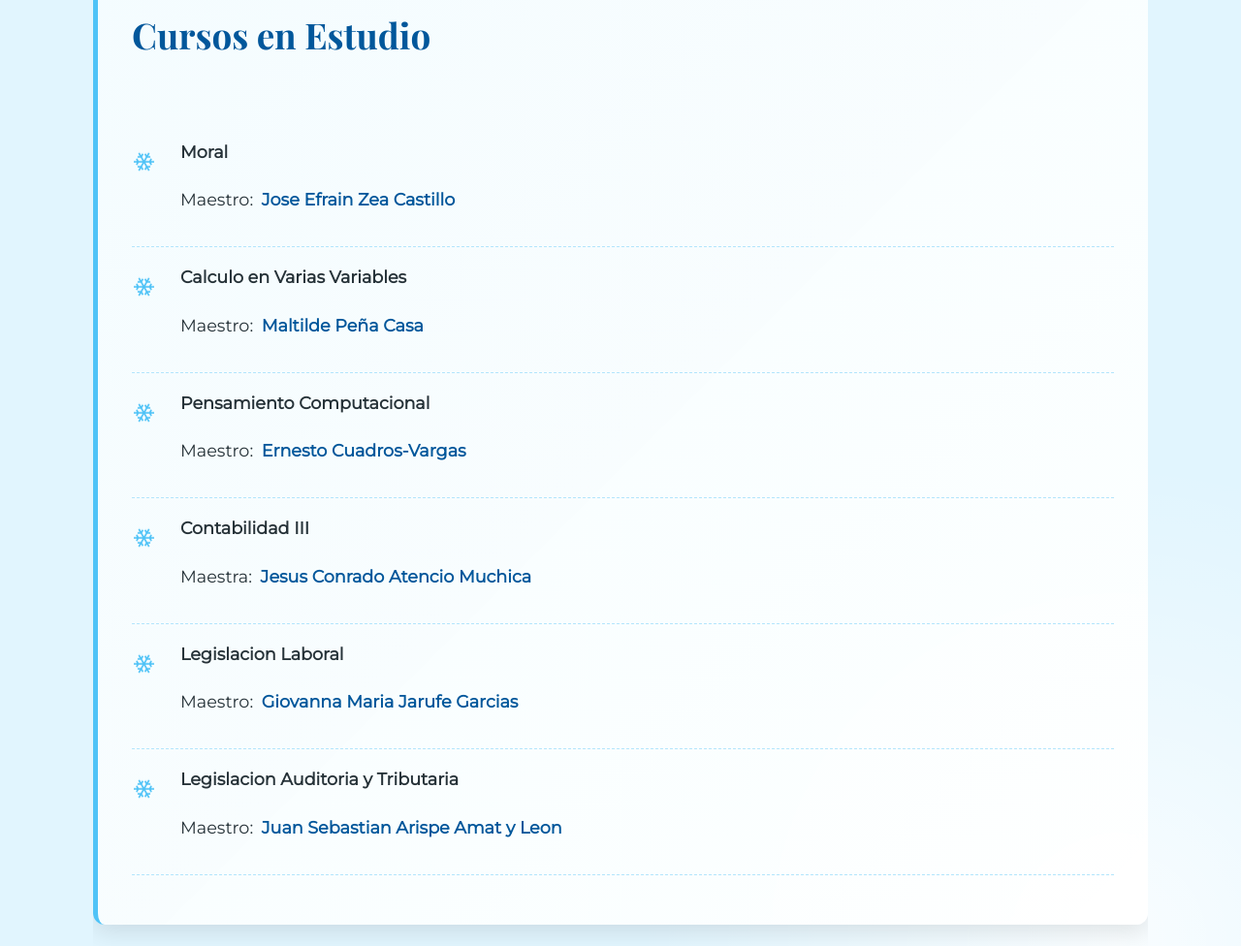
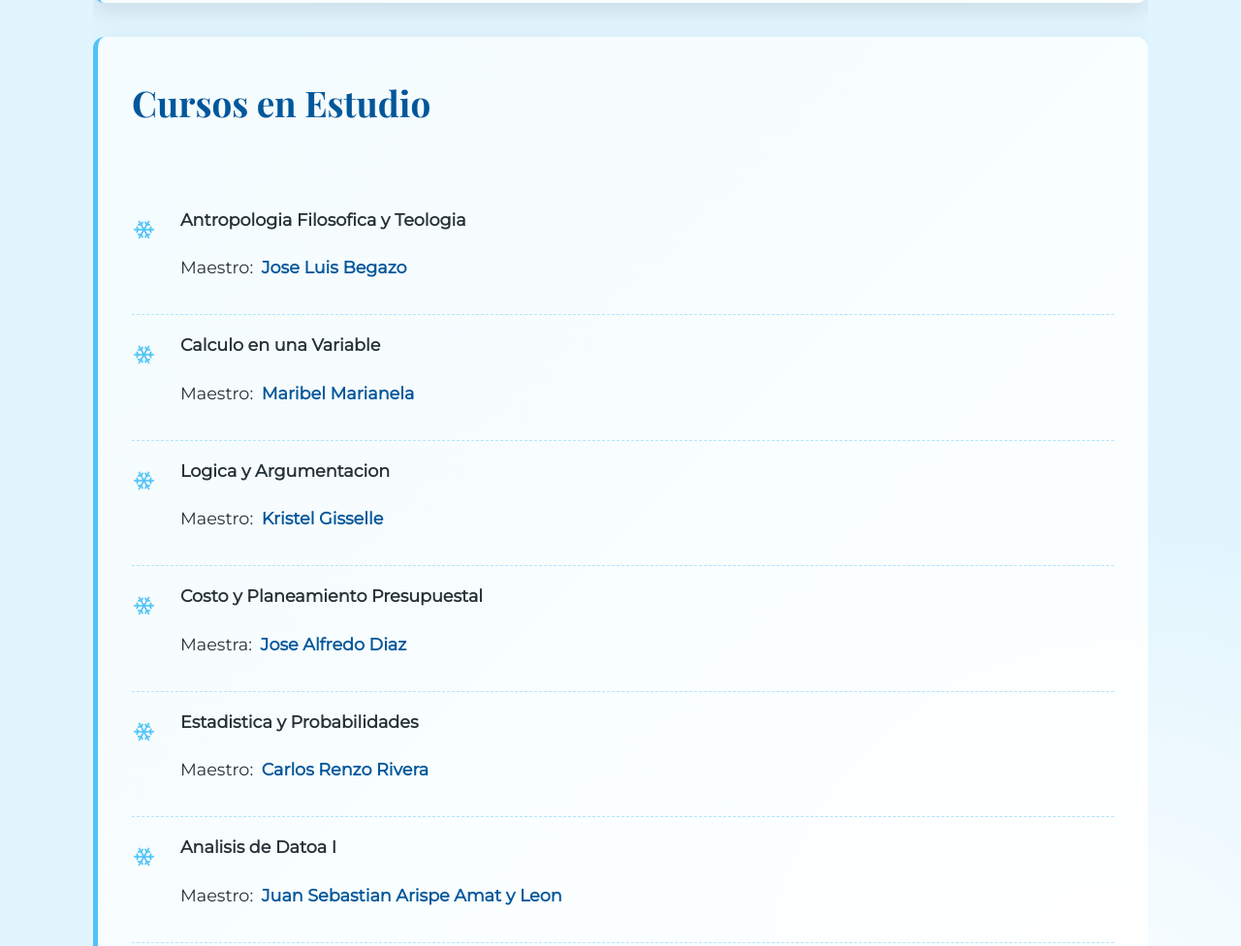
Before and after one commit to YaninaRosalinda/Yanina-Rosalinda-Quispe-Choque, a plain HTML site: page index.html in a window 1280 px wide. Shown: the part 1208-2184 px from the top of the page at 97% size. Drawn offline with nearby package versions, Linux system fonts and the light colour scheme.

Commit message:
Update index.html

```diff
--- a/index.html
+++ b/index.html
@@ -658,7 +658,7 @@
 
     <header>
         <div class="container">
-            <h1>Shyrly Zarai Pacco Cruz</h1>
+            <h1>Yanina Rosalinda Quispe Choque</h1>
             <p class="subtitle">« Como un copo de nieve en el viento invernal »</p>
         </div>
     </header>
@@ -667,9 +667,9 @@
         <!-- Sección de imagen -->
         <section id="profile">
             <div class="centered-text">
-                Mi Viaje Universitario Invernal
+                Mi Perfil Universitario
             </div>
-            <img src="Abril.jpg" alt="Shyrly Zarai" class="imagen-centrada">
+            <img src="invierno.jpg" alt="Shyrly Zarai" class="imagen-centrada">
             <div class="centered-text">
                 « La vida es como el invierno: fría pero hermosa, dura pero transformadora »
             </div>
@@ -680,7 +680,7 @@
         <section id="personal-info">
             <h2>Datos Personales</h2>
             <ul>
-                <li><strong>Nombre:</strong> Shyrly Zarai Pacco Cruz</li>
+                <li><strong>Nombre:</strong> Yanina Rosalinda Quispe Choque</li>
                 <li><strong>Carrera:</strong> Contabilidad</li>
                 <li><strong>Universidad:</strong> Universidad Católica San Pablo</li>
                 <li><strong>Semestre Actual:</strong> Cuarto Semestre</li>
@@ -691,22 +691,22 @@
         <section id="current-courses">
             <h2>Cursos en Estudio</h2>
             <ul>
-                <li><strong>Moral</strong>
-                    <p>Maestro: <a href="https://www.linkedin.com/in/joseph-zea-castillo-37065b264/">Jose Efrain Zea Castillo</a></p>
+                <li><strong>Antropologia Filosofica y Teologia</strong>
+                    <p>Maestro: <a href="https://www.linkedin.com/in/jose-luis-cadillo-begazo-48994189/">Jose Luis Begazo</a></p>
                 </li>
-                <li><strong>Calculo en Varias Variables</strong>
-                    <p>Maestro: <a href="https://www.linkedin.com/in/matilde-pe%C3%B1a-casa-b93b46230/">Maltilde Peña Casa</a></p>
+                <li><strong>Calculo en una Variable</strong>
+                    <p>Maestro: <a href="https://www.linkedin.com/in/maribel-marianela-8453a61a7/">Maribel Marianela</a></p>
                 </li>
-                <li><strong>Pensamiento Computacional</strong>
-                    <p>Maestro: <a href="https://www.linkedin.com/in/ecuadrosv/">Ernesto Cuadros-Vargas</a></p>
+                <li><strong>Logica y Argumentacion</strong>
+                    <p>Maestro: <a href="https://www.linkedin.com/in/kristel-gisselle-cruz-18188a42/">Kristel Gisselle</a></p>
                 </li>
-                <li><strong>Contabilidad III</strong>
-                    <p>Maestra: <a href="https://www.linkedin.com/in/jesus-atencio-muchica-3bb31235/">Jesus Conrado Atencio Muchica</a></p>
+                <li><strong>Costo y Planeamiento Presupuestal</strong>
+                    <p>Maestra: <a href="https://www.linkedin.com/in/jos%C3%A9-alfredo-d%C3%ADaz-flores-0327a6b4/">Jose Alfredo Diaz</a></p>
                 </li>
-                <li><strong>Legislacion Laboral</strong>
-                    <p>Maestro: <a href="https://www.linkedin.com/in/giovanna-m-garc%C3%ADa-jarufe/">Giovanna Maria Jarufe Garcias</a></p>
+                <li><strong>Estadistica y Probabilidades</strong>
+                    <p>Maestro: <a href="https://www.linkedin.com/in/juan-carlos-rivera-ba80a1103/">Carlos Renzo Rivera</a></p>
                 </li>
-                <li><strong>Legislacion Auditoria y Tributaria</strong>
+                <li><strong>Analisis de Datoa I</strong>
                     <p>Maestro: <a href="https://www.linkedin.com/in/sebastian-amat-y-le%C3%B3n-arispe-0a198a32/">Juan Sebastian Arispe Amat y Leon</a></p>
                 </li>
             </ul>
```
